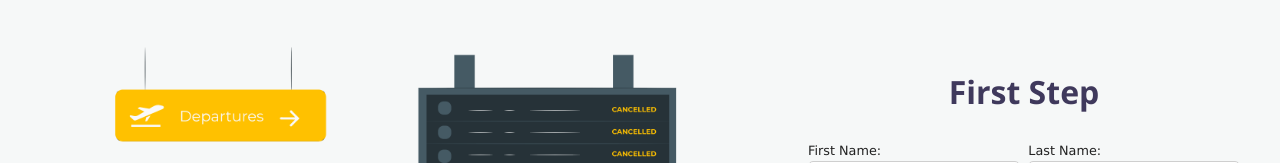
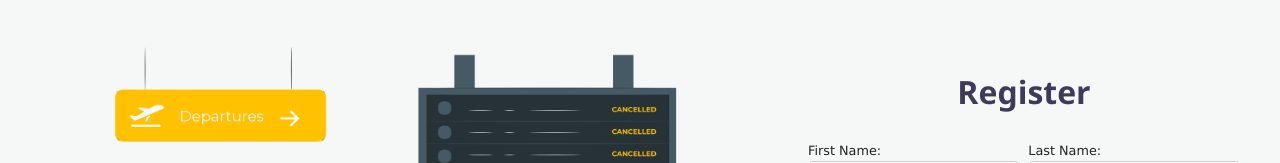
Before and after one commit to Meraki-Academy-unity/unity, a React (Create React App) app in the folder frontend/: page /register in a window 1280 px wide. Shown: the part 218-381 px from the top of the page. Built offline with nearby package versions, Linux system fonts and the light colour scheme; no server answers.

Commit message:
Handled Dates

```diff
--- a/frontend/src/App.js
+++ b/frontend/src/App.js
@@ -35,6 +35,7 @@ const App = () => {
       <Route exact path="/plans" component={GetAllTravel} />
       <Route exact path="/travelPlans/:id" component={GetTravelById} />
       <Route exact path="/activities" component={GetAllActivities} />
+      <Route exact path="/preferences" render={() => <AddPerferences />} />
       <Route
         exact
         path="/activities/activity/:id"
--- a/frontend/src/components/auth/signUp/index.js
+++ b/frontend/src/components/auth/signUp/index.js
@@ -155,7 +155,7 @@ const FirstStep = ({
       </div>
       <div className="rightAuthReg">
         <div className="regWrapper">
-          <h1>First Step</h1>
+          <h1>Register</h1>
 
           <div className="regForm">
             <div className="firstName">
@@ -247,14 +247,16 @@ const SecondStep = ({
       </div>
       <div className="rightAuthReg">
         <div className="regWrapper">
-          <h1>Second Step</h1>
+          <h1>Register</h1>
           <div className="regForm">
             <div className="firstName">
+              <label>Region:</label>
               <CountryList setCountryList={setCountryList} />
               {setRegion(countryList)}
             </div>
 
             <div className="lastName">
+            <label>Current location:</label>
               <CheckInList setCheckInList={setCheckInList} />
               {setCurrentlyIn(checkInList)}
             </div>
@@ -286,6 +288,8 @@ const SecondStep = ({
                 }}
                 type="date"
                 placeholder="mm-dd-yyyy"
+                min="1900-01-01"
+                max="2003-12-31"
               />
             </div>
             <div className="firstName">
@@ -327,7 +331,7 @@ const SecondStep = ({
             <div className="createAccount">
               <button onClick={signUpSecondStep}>Next</button>
               <small>
-                <Link>skip</Link>
+                <Link to="/preferences">skip</Link>
               </small>
             </div>
           </div>
```
